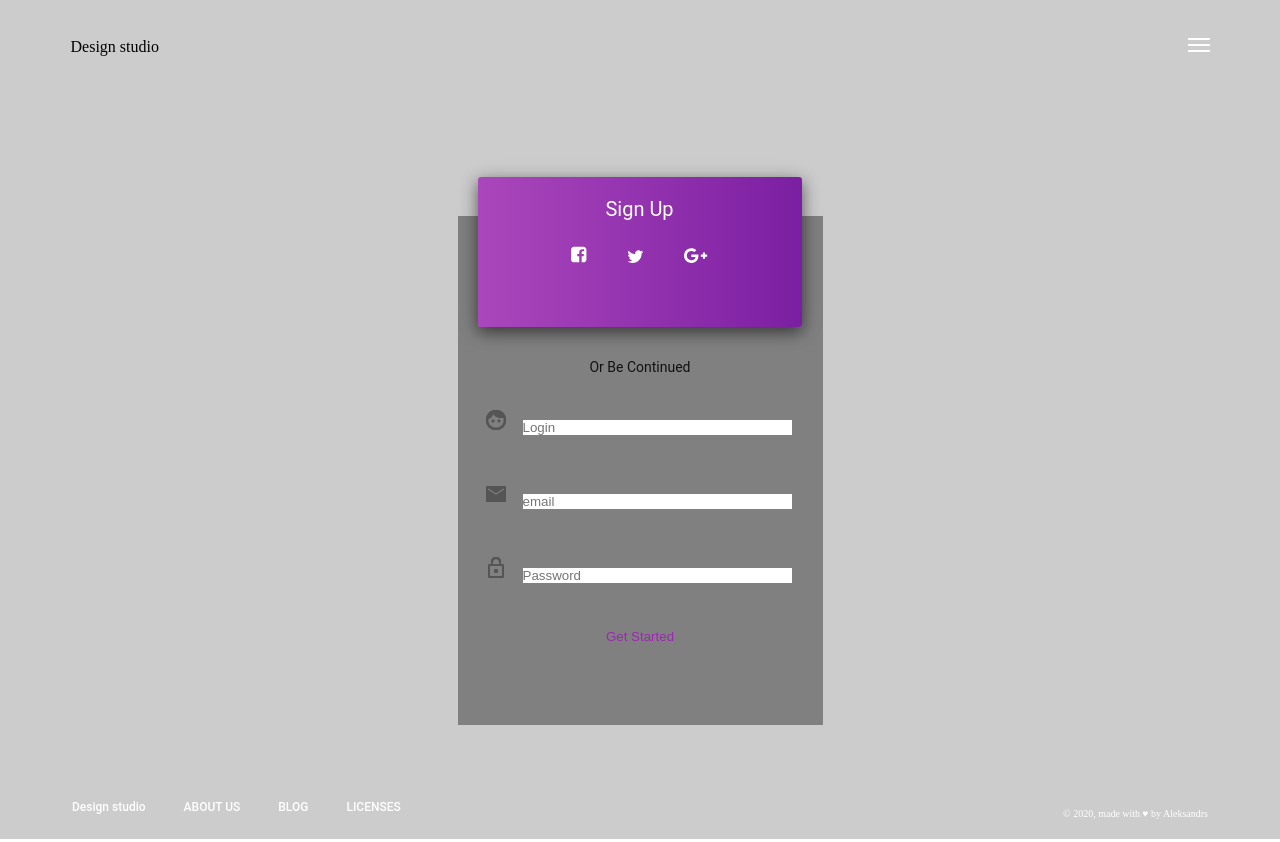
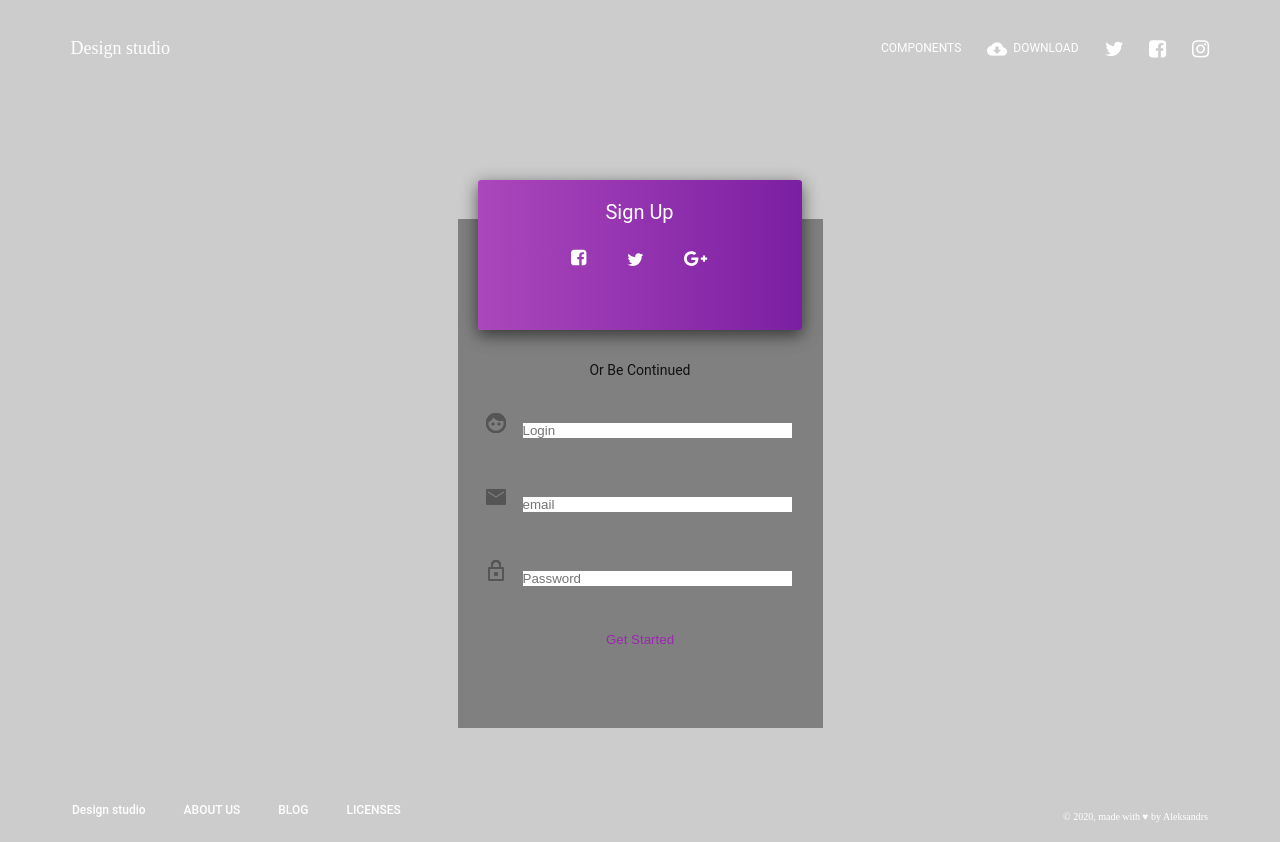
Before and after one commit to razinsprod/tablet-homework, a plain HTML site: page index.html in a window 1280 px wide. Drawn offline with Linux system fonts and the light colour scheme; files whose address does not match are found by name.

Commit message:
completed without JS

```diff
--- a/css/style.scss
+++ b/css/style.scss
@@ -1,7 +1,7 @@
 $default_font: Roboto;
 $text_align: center;
 $justify-content: space-between;
-$HM: #top-memu;
+$HM: #top-menu;
 
 @mixin default-style{
   font-family: $default_font;
```
Also changed, not shown: css/style.css.
